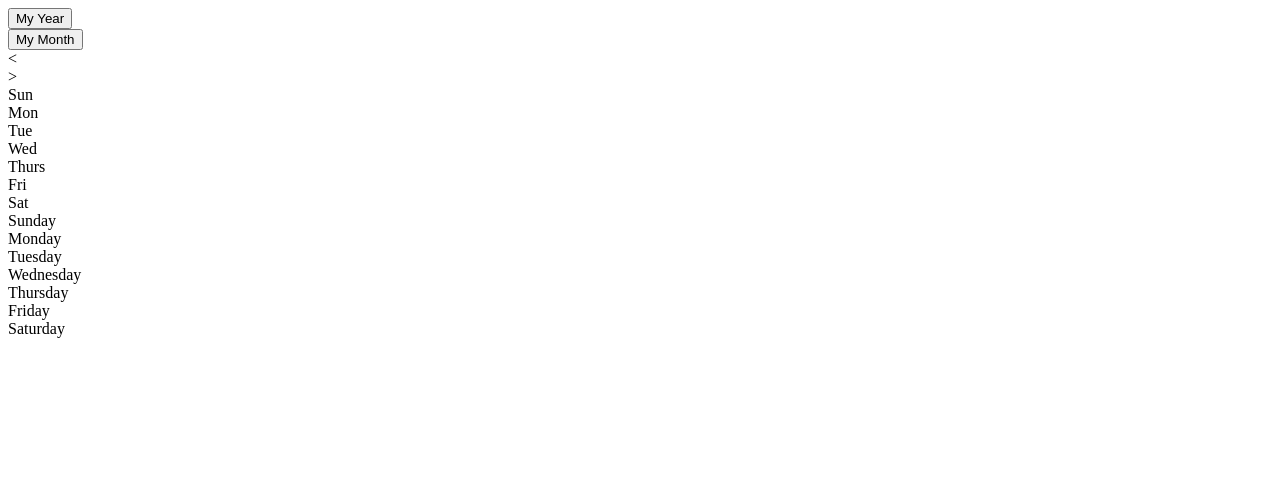
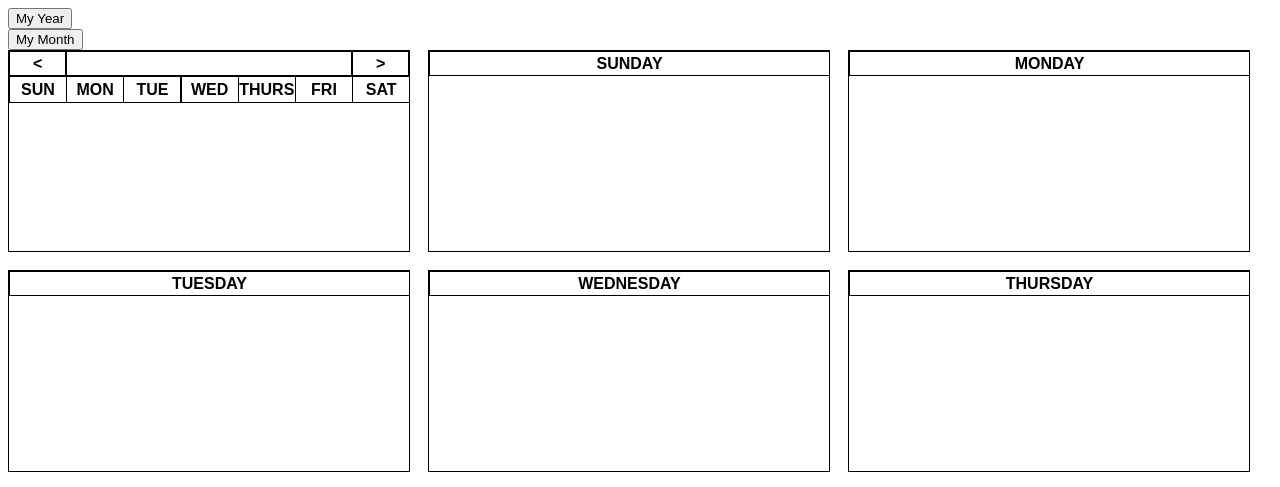
Before and after one commit to divyone/cs326-project-solo, a plain HTML site: page client/index.html in a window 1280 px wide. Shown: the top 487 px of the page. Drawn offline with Linux system fonts and the light colour scheme.

Commit message:
Wrote CSS for weekly planner and calendar

```diff
--- a/client/main.css
+++ b/client/main.css
@@ -64,3 +64,125 @@
   align-items: center;
   justify-content: center;
 }
+
+
+
+/* week/calendar.js css*/
+
+#week{
+  display: grid;
+  grid-template-columns: repeat(3, 400px);
+  grid-template-rows: repeat(3, 200px);
+  gap: 20px;
+}
+
+#calendar{
+  display: grid;
+  grid-template-columns: repeat(7, 57.2px);
+  grid-template-rows: repeat(8, 25px);
+}
+
+#previous{
+  grid-column: 1/2;
+  grid-row: 1/2;
+  border: 1px solid black;
+  text-transform: uppercase;
+  font-family: sans-serif;
+  font-weight: bold;
+  display: flex;
+  align-items: center;
+  justify-content: center;
+}
+
+#month{
+  grid-column: 2/7;
+  grid-row: 1/2;
+  border: 1px solid black;
+  text-transform: uppercase;
+  font-family: sans-serif;
+  font-weight: bold;
+  display: flex;
+  align-items: center;
+  justify-content: center;
+
+}
+
+#next{
+  grid-column: 7/8;
+  grid-row: 1/2;
+  border: 1px solid black;
+  text-transform: uppercase;
+  font-family: sans-serif;
+  font-weight: bold;
+  display: flex;
+  align-items: center;
+  justify-content: center;
+}
+
+.daysOfTheWeek{
+  width: 56px;
+  height: 25px;
+  border: 1px solid black;
+  text-transform: uppercase;
+  font-family: sans-serif;
+  font-weight: bold;
+  display: flex;
+  align-items: center;
+  justify-content: center;
+
+}
+
+.days{
+  width: 56px;
+  height: 25px;
+  border: 1px solid black;
+  text-transform: uppercase;
+  font-family: sans-serif;
+  font-weight: bold;
+  display: flex;
+  align-items: center;
+  justify-content: center;
+
+}
+
+.currMonth{
+}
+
+.nextMonth{
+  color: lightslategray;
+
+}
+
+.prevMonth{
+  color: lightslategray;
+}
+
+
+.week-item{
+  display: grid;
+  width: 400px;
+  height: 200px;
+  grid-template-rows: repeat(8, 25px);
+  border: 1px solid black;
+}
+
+.week-title {
+  width: 399px;
+  border: 1px solid black;
+  text-transform: uppercase;
+  font-family: sans-serif;
+  font-weight: bold;
+  display: flex;
+  align-items: center;
+  justify-content: center;
+}
+
+.toDo{
+  width: 375px;
+  height: 22px;
+  border: 1px solid black;
+  text-transform: uppercase;
+  font-family: sans-serif;
+  font-weight: bold;
+  justify-content: center;
+}
```
